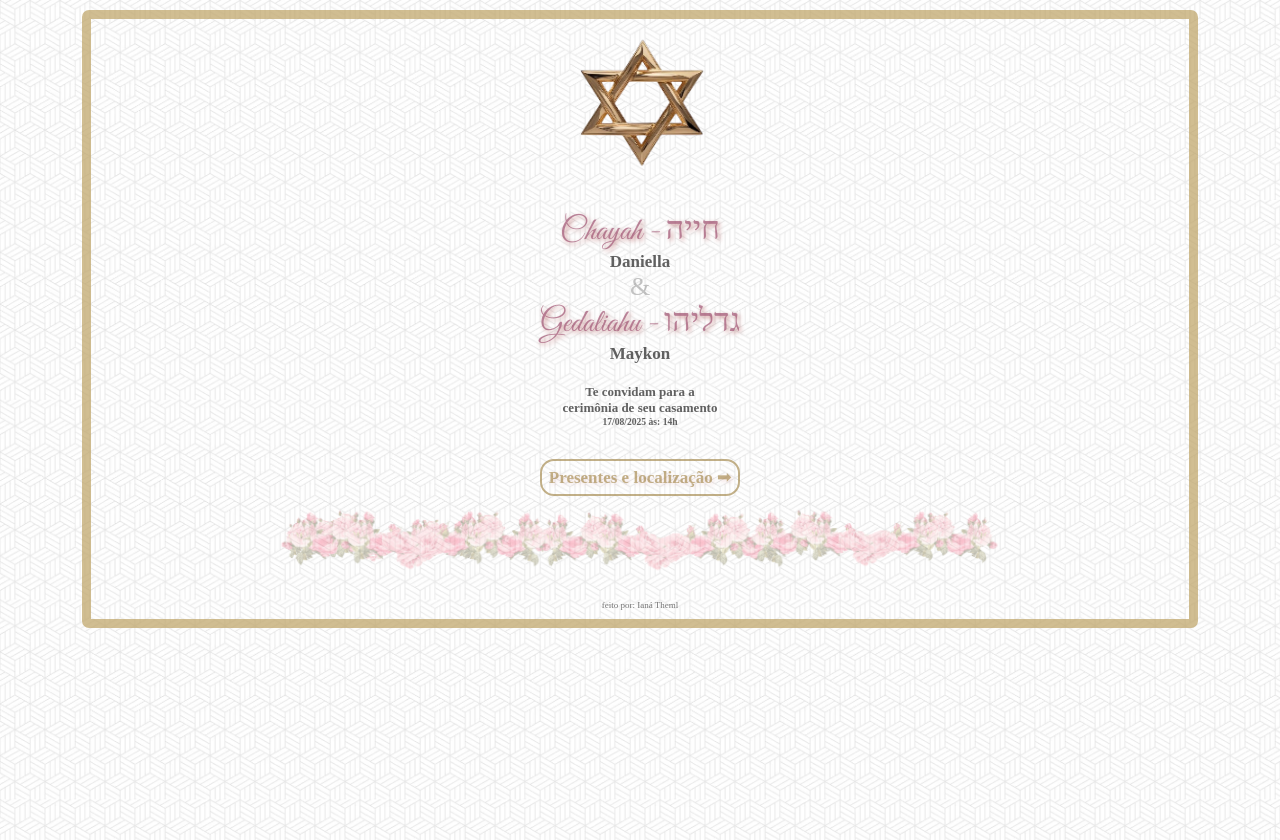
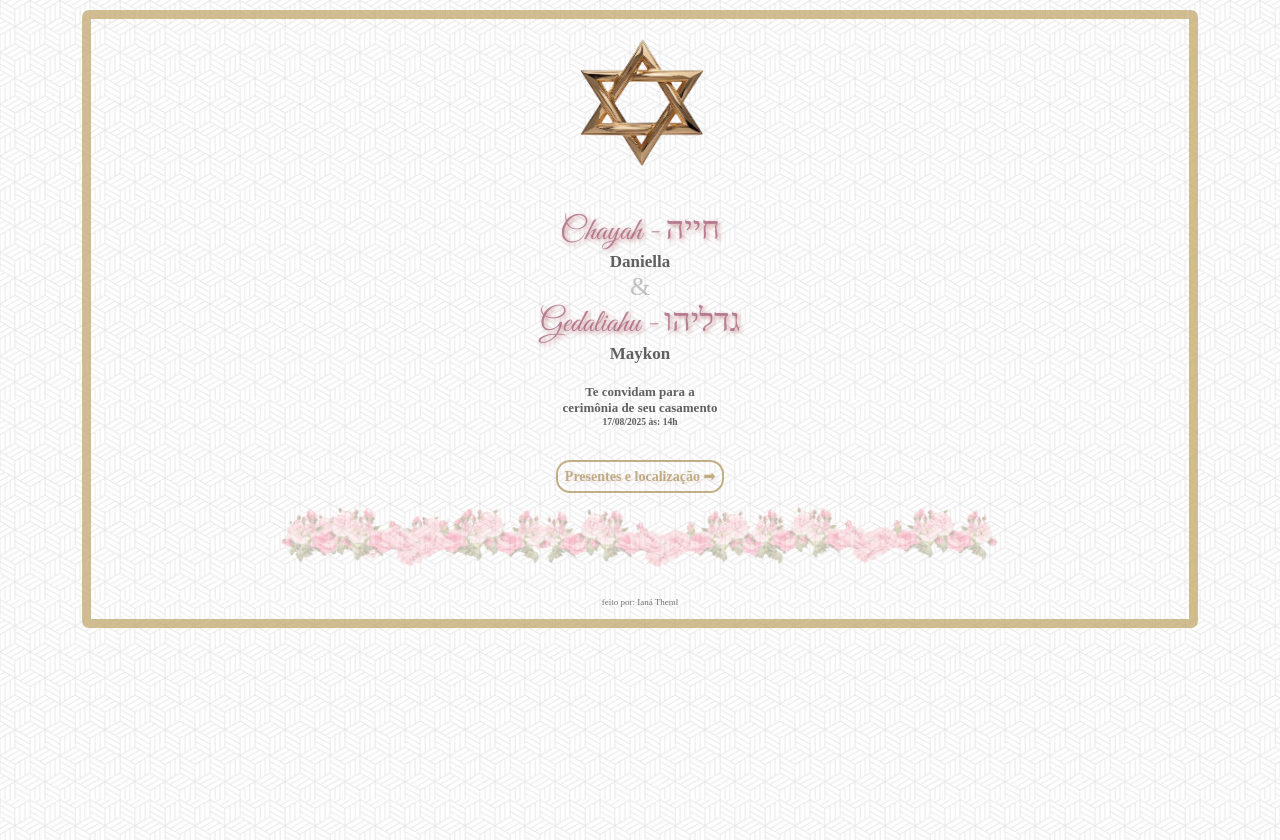
Before and after one commit to iana189/Convite-De-Casamento, a plain HTML site: page index.html in a window 1280 px wide. Drawn offline with Linux system fonts and the light colour scheme; a web font is replaced by a local one.

Commit message:
Update index.html

```diff
--- a/index.html
+++ b/index.html
@@ -142,7 +142,9 @@ margin: 0;
     font-weight: 600;
     color: #9e803e9c;
     text-shadow: 2px 2px 4px rgba(177, 52, 52, 0.13);
-    font-size: 17px;
+    margin-bottom: 100px;
+    text-align: center;
+    font-size: 14px;
 }
 
 #eu{
@@ -190,9 +192,9 @@ margin: 0;
     }
 
     #button{
-        font-size: 10px;
+       font-size: 10px;
         padding: 6px;
-
+        border-radius: 14px;
     }
 
     #eu{
```
